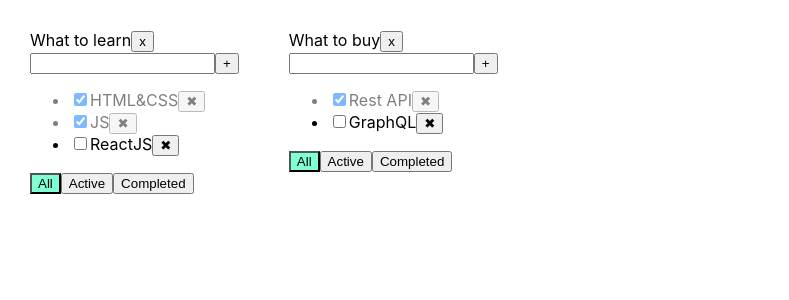
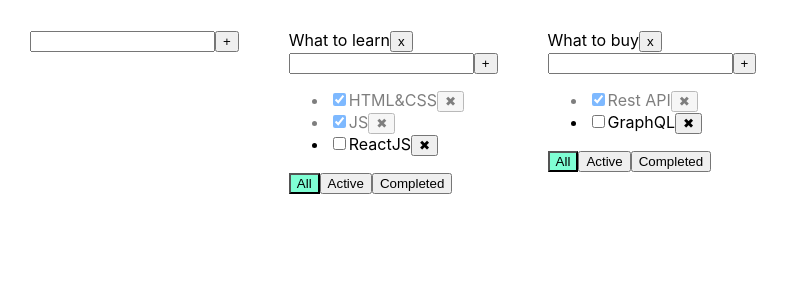
Before and after one commit to telonasport99/todo, a React (Create React App) app: page / in a window 1280 px wide. Shown: the top 300 px of the page, without its empty margins (0-789 px from the left). Built offline with nearby package versions, Linux system fonts and the light colour scheme.

Commit message:
Universal components

```diff
--- /dev/null
+++ b/src/AddItemForm.tsx
@@ -0,0 +1,35 @@
+import React, {ChangeEvent, useState,KeyboardEvent} from 'react';
+type AddItemPropsType ={
+    addItem:(title:string)=>void
+}
+const AddItemForm = (props:AddItemPropsType) => {
+    let [title,setTitle]=useState('')
+    const [error,setError]=useState<string|null>(null)
+    const addItem=()=>{
+        if(title.trim()!==''){
+            props.addItem(title)
+            setTitle('')
+        }else{
+            setError('Title is required')
+        }
+    }
+        const onChangeHandler=(e:ChangeEvent<HTMLInputElement>)=>{
+        setTitle(e.currentTarget.value)
+        }
+        const onkeypressHandler=(e:KeyboardEvent<HTMLInputElement>)=>{
+            setError(null)
+            if(e.key==='Enter'){
+                addItem()
+            }
+        }
+    return (
+        <div>
+            <input value={title} onChange={onChangeHandler} onKeyPress={onkeypressHandler} className={error?'error':''} />
+            <button onClick={addItem}>+</button>
+            {error&&<div className={'error-message'}>{error}</div>}
+
+        </div>
+    );
+};
+
+export default AddItemForm;
--- a/src/App.tsx
+++ b/src/App.tsx
@@ -2,6 +2,7 @@
 import './App.css';
 import {TaskType, Todolist} from "./Todolist";
 import {v1} from "uuid";
+import AddItemForm from "./AddItemForm";
 
 export type FilterValueType = 'all' | 'active' | 'completed'
 export type TodolistsType = {
@@ -65,14 +66,43 @@
 
         }
     }
+    function changeTaskTitle(id: string, newTitle: string, todolistId: string) {
+        //достанем нужный массив по todolistId:
+        let todolistTasks = tasks[todolistId];
+        // найдём нужную таску:
+        let task = todolistTasks.find(t => t.id === id);
+        //изменим таску, если она нашлась
+        if (task) {
+            task.title = newTitle;
+            // засетаем в стейт копию объекта, чтобы React отреагировал перерисовкой
+            setTasks({...tasks});
+        }
+    }
     function removeTodolist(todolistId:string){
       setTodolists(todolists.filter(el=>el.id!==todolistId))
         delete tasks[todolistId]
         setTasks({...tasks})
     }
+    const addTodolist=(title:string)=>{
+       let newTodolistId = v1()
+        let newTodolist:TodolistsType={id:newTodolistId,title:title,filter:'all'}
+        setTodolists([newTodolist, ...todolists])
+        setTasks({
+            ...tasks,[newTodolistId]:[]
+        })
+
+    }
+    const changeTodolistTitle=(title:string,todolistId:string)=>{
+       let todolist = todolists.find(el=>el.id===todolistId)
+        if(todolist){
+            todolist.title = title
+        }
+        setTodolists([...todolists])
+    }
 
     return (
         <div className="App">
+            <AddItemForm addItem={addTodolist}/>
             {todolists.map((el)=>{
                 let allTodolistTasks = tasks[el.id]
                 let taskForTodolist=allTodolistTasks
@@ -83,10 +113,13 @@
                     taskForTodolist = allTodolistTasks.filter(tasks => tasks.isDone)
                 }
                 return(
+
                     <Todolist key={el.id} title={el.title} todolistId={el.id} tasks={taskForTodolist}
                               removeTask={removeTask} changeFilter={changeFilter} addTask={addTask}
                               changeTaskStatus={changeTaskStatus} filter={el.filter}
                                 removeTodolist={removeTodolist}
+                              changeTaskTitle={changeTaskTitle}
+                              changeTodolistTitle={changeTodolistTitle}
                     />
                 )
             })}
--- /dev/null
+++ b/src/EditableSpan.tsx
@@ -0,0 +1,26 @@
+import React, {ChangeEvent, useState} from 'react';
+
+type EditableSpanPropsType = {
+    title:string
+    onChange:(newTitle:string)=>void
+}
+const EditableSpan = (props:EditableSpanPropsType) => {
+    let [editMode,setEditMode]=useState(false)
+    let [title,setTitle]=useState(props.title)
+    const activateEditMode = ()=>{
+        setEditMode(true)
+        setTitle(props.title)
+    }
+    const activateViewMode=()=>{
+        setEditMode(false)
+        props.onChange(title)
+    }
+    const changeTitle = (e: ChangeEvent<HTMLInputElement>) => {
+        setTitle(e.currentTarget.value)
+    }
+    return editMode?
+        <input value={title} onChange={changeTitle} onBlur={activateViewMode} autoFocus/> :
+        <span onDoubleClick={activateEditMode}>{props.title}</span>
+};
+
+export default EditableSpan;
--- a/src/Todolist.tsx
+++ b/src/Todolist.tsx
@@ -1,7 +1,8 @@
 import React, {ChangeEvent, KeyboardEvent, useState} from 'react'
 import {FilterValueType} from "./App";
 import {Simulate} from "react-dom/test-utils";
-import keyPress = Simulate.keyPress;
+import AddItemForm from "./AddItemForm";
+import EditableSpan from "./EditableSpan";
 type PropsType = {
     title:string
     tasks:Array<TaskType>
@@ -12,6 +13,8 @@
     filter:FilterValueType
     todolistId:string
     removeTodolist:(todolistId:string)=>void
+    changeTaskTitle:(id: string, newTitle: string, todolistId: string)=>void
+    changeTodolistTitle:(title:string,todolistId:string)=>void
 }
 export  type TaskType={
     id:string
@@ -19,24 +22,8 @@
     isDone:boolean
 }
 export const Todolist = (props:PropsType) => {
-    let [title,setTitle]=useState('')
-    const [error, setError]=useState<null|string>(null)
-    const addTask=()=>{
-        if(title.trim()!==''){
-        props.addTask(title.trim(),props.todolistId)
-        setTitle('')}
-        else {
-            setError('Title is required')
-        }
-    }
-    let onChangeHandler=(event:ChangeEvent<HTMLInputElement>)=>{
-        setTitle(event.currentTarget.value)
-    }
-    let onKeyPressHandler=(event:KeyboardEvent<HTMLInputElement>)=>{
-        setError(null)
-        if(event.key==='Enter'){
-            addTask()
-        }
+    const addTask=(title:string)=>{
+        props.addTask(title,props.todolistId)
     }
     let onAllClickHandler=()=>{
         props.changeFilter('all',props.todolistId)
@@ -47,20 +34,17 @@
     let onCompletedClickHandler=()=>{
         props.changeFilter('completed',props.todolistId)
     }
+    const changeTodolistTile=(title:string)=>{
+        props.changeTodolistTitle(title,props.todolistId)
+    }
     return (
         <div>
 
-        <span>{props.title}</span>
+        <EditableSpan onChange={changeTodolistTile} title={props.title}/>
         <button  onClick={()=>props.removeTodolist(props.todolistId)}>x</button>
 
             <div>
-                <input value={title}
-                       onChange={onChangeHandler}
-                    onKeyPress={onKeyPressHandler}
-                       className={error?'error':''}
-                />
-                <button onClick={()=>{addTask()}}>+</button>
-                {error && <div className={'error-message'}>{error}</div>}
+                <AddItemForm addItem={addTask}/>
             </div>
             <ul>
                 {props.tasks.map((task)=>{
@@ -69,10 +53,13 @@
                     let newIsDoneValue = e.currentTarget.checked
                     props.changeTaskStatus(task.id,newIsDoneValue,props.todolistId)
                 }
+                let onTitleChangeHandler=(title:string)=>{
+                    props.changeTaskTitle(task.id,title,props.todolistId)
+                }
                return(
                 <li key={task.id} className={task.isDone===true?"is-done":''}>
                     <input type="checkbox" checked={task.isDone} onChange={onChangeHandler}/>
-                    <span>{task.title}</span>
+                    <EditableSpan title={task.title} onChange={onTitleChangeHandler}/>
                    <button onClick={onClickHandler}>✖</button>
                 </li>
                )
```
